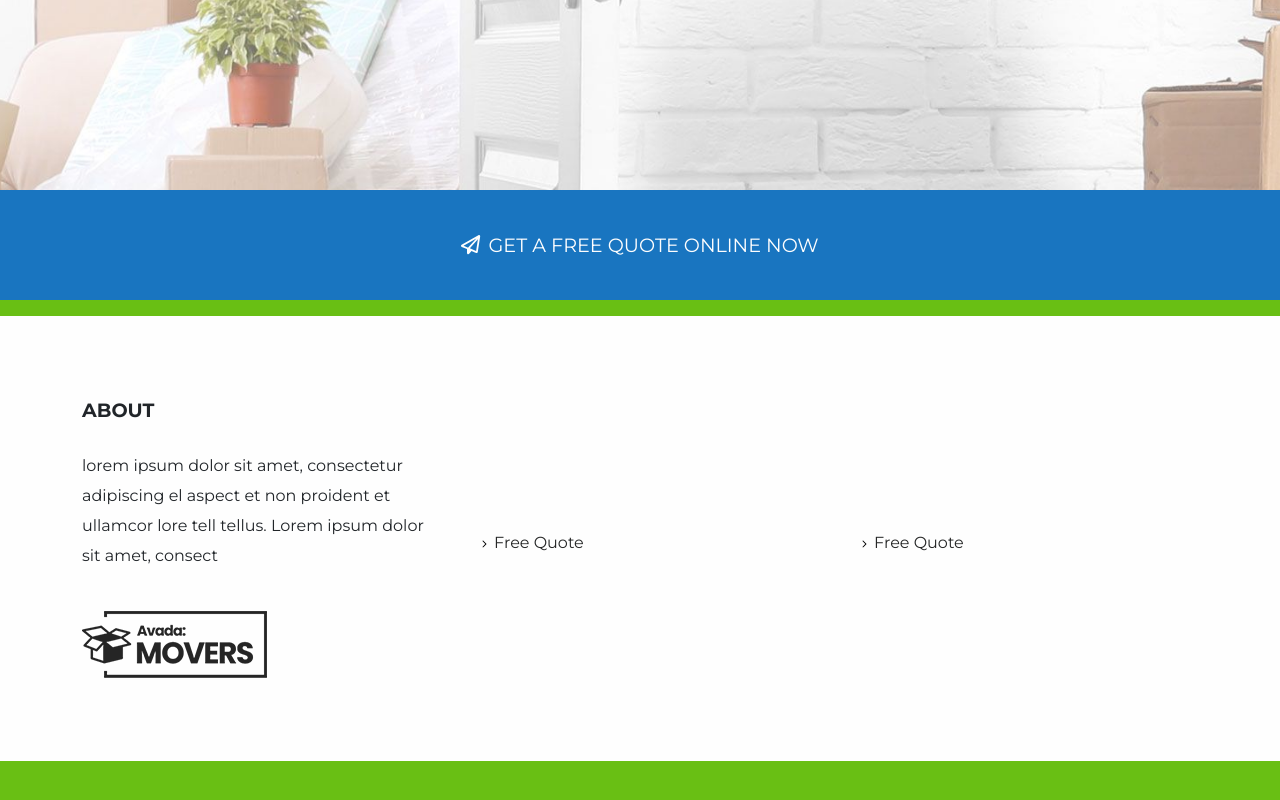
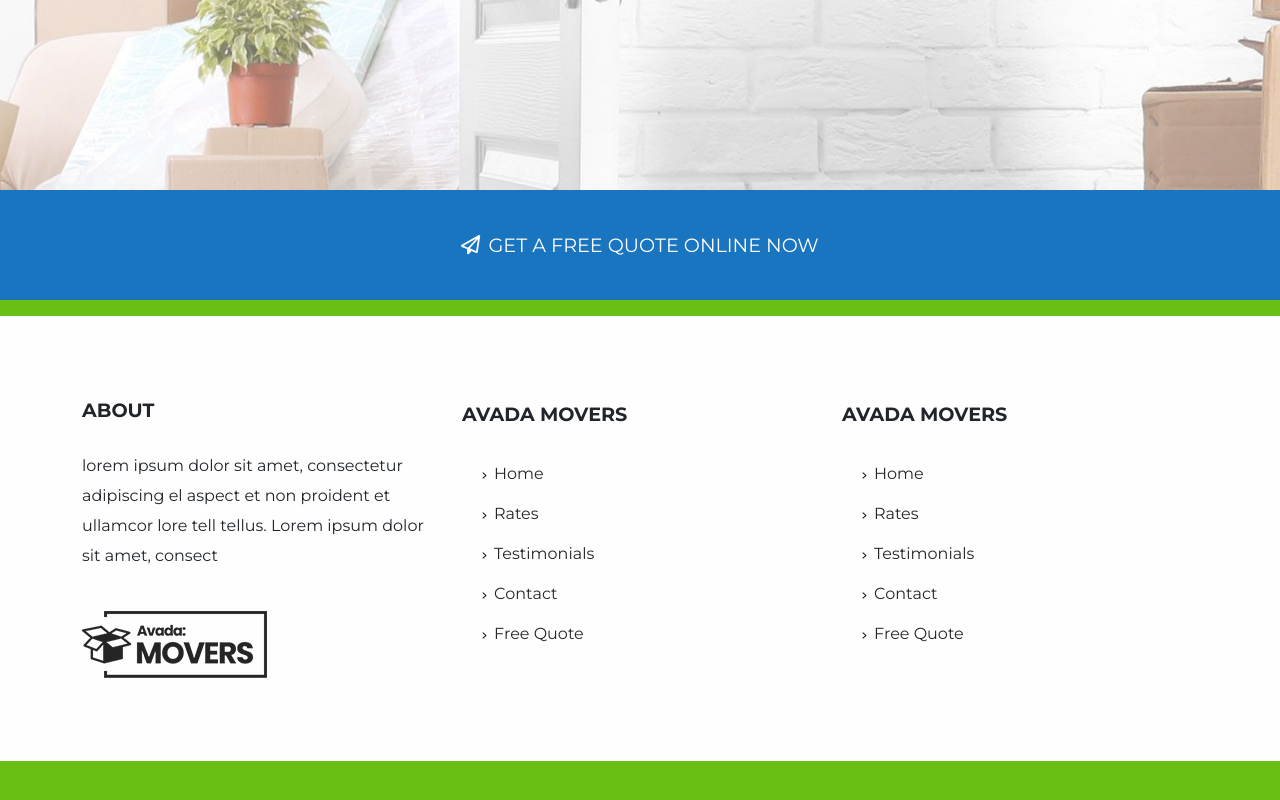
Before and after one commit to FrancescoMain/proj-html-vuejs, a Vue app: page / in a window 1280 px wide. Shown: the part 648-1448 px from the top of the page. Built offline with nearby package versions, Linux system fonts and the light colour scheme.

Commit message:
aggiunti link recents post

```diff
--- a/src/store.js
+++ b/src/store.js
@@ -21,46 +21,85 @@ export const store = reactive({
 
     },
 
+    footTitle: "AVADA MOVERS",
+    footSecondTitle: "RECENTS POSTS",
+
     // links
     cta: {
         icons: "fa-regular fa-paper-plane",
         href: "#",
         text: "GET A FREE QUOTE ONLINE NOW ",
     },
+    recentPostsLinks: [
+        {
+            id: 0,
+            title: "Heading Out To Collage?",
+            href: "#",
+            footer: true,
+        },
+        {
+            id: 1,
+            title: "Moving Your Business?",
+            href: "#",
+            footer: true,
+        },
+        {
+            id: 2,
+            title: "Outstanding Quality",
+            href: "#",
+            footer: true,
+        },
+        {
+            id: 4,
+            title: "Cost Of Moving",
+            href: "#",
+            footer: true,
 
-
-
-
+        },
+        {
+            id: 5,
+            title: "Best Moving Tips",
+            href: "#",
+            footer: true,
+        }
+    ],
     navbarLinks: [
         {
             id: 0,
             title: "Home",
             href: "#",
+            footer: true,
         },
         {
             id: 1,
             title: "Rates",
             href: "#",
+            footer: true,
         },
         {
             id: 2,
             title: "Testimonials",
             href: "#",
+            footer: true,
         },
         {
             id: 3,
             title: "FAQ",
             href: "#",
+            footer: false,
         },
         {
             id: 4,
             title: "Blog",
             href: "#",
+            footer: false,
+
         },
         {
             id: 5,
             title: "Contact",
             href: "#",
+            footer: true,
         }
     ],
     topHeadLink: {
```
